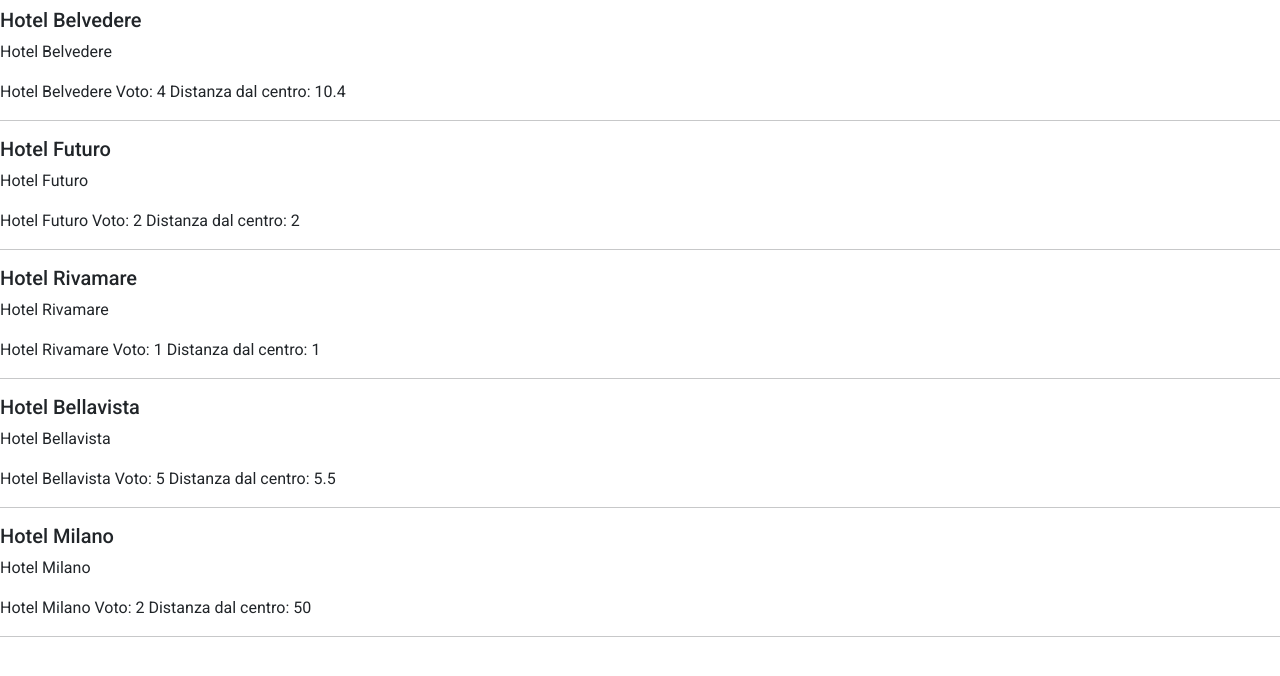
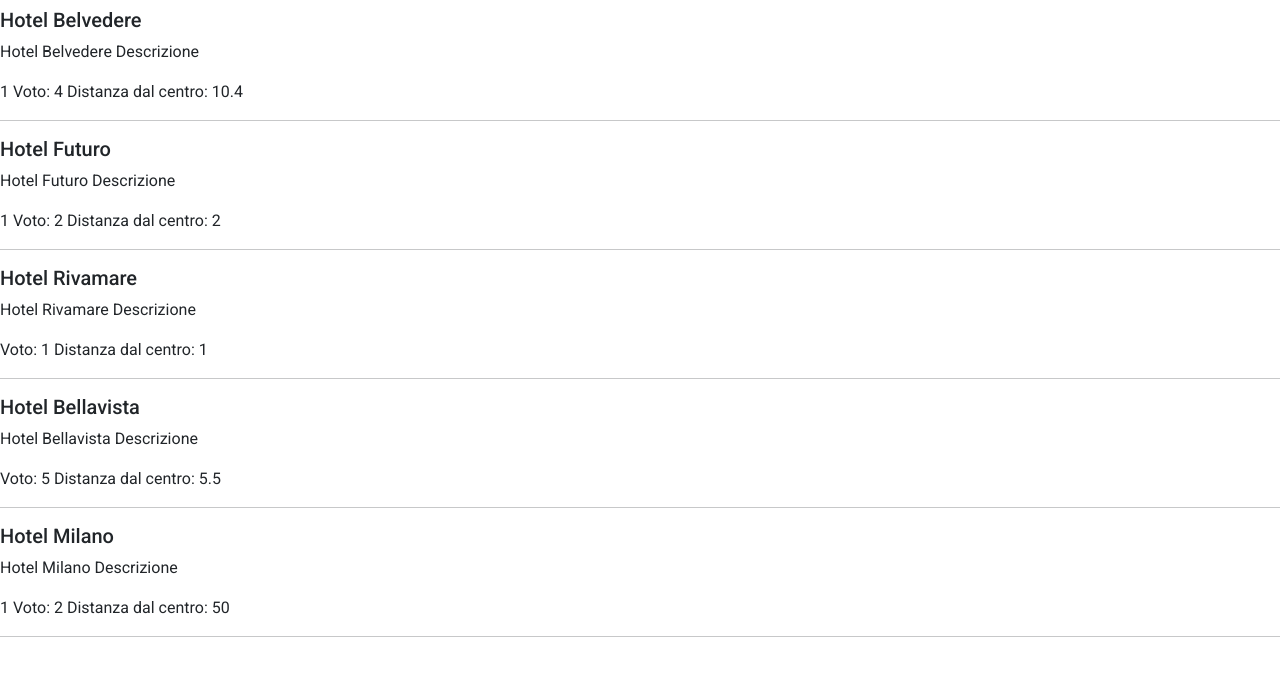
Before and after one commit to alex02r/php-hotel, a PHP site: page / in a window 1280 px wide. Shown: the part 48-724 px from the top of the page. Run offline with PHP 8.4, Linux system fonts and the light colour scheme.

Commit message:
[FIX] Sisteamti valori nel foreach

```diff
--- a/index.php
+++ b/index.php
@@ -17,8 +17,8 @@
     <main>
         <?php foreach($hotels as $hotel){ ?>
             <h5> <?php echo $hotel['name']; ?> </h5>
-            <p> <?php echo $hotel['name']; ?> </p>
-            <span><?php echo $hotel['name'] ?? 'Parcheggio disponibile' ; ?></span>
+            <p> <?php echo $hotel['description']; ?> </p>
+            <span><?php echo $hotel['parking'] ?? 'Parcheggio disponibile' ; ?></span>
             <span>Voto: <?php echo $hotel['vote']; ?></span>
             <span>Distanza dal centro: <?php echo $hotel['distance_to_center']; ?></span>
             <hr>
```
